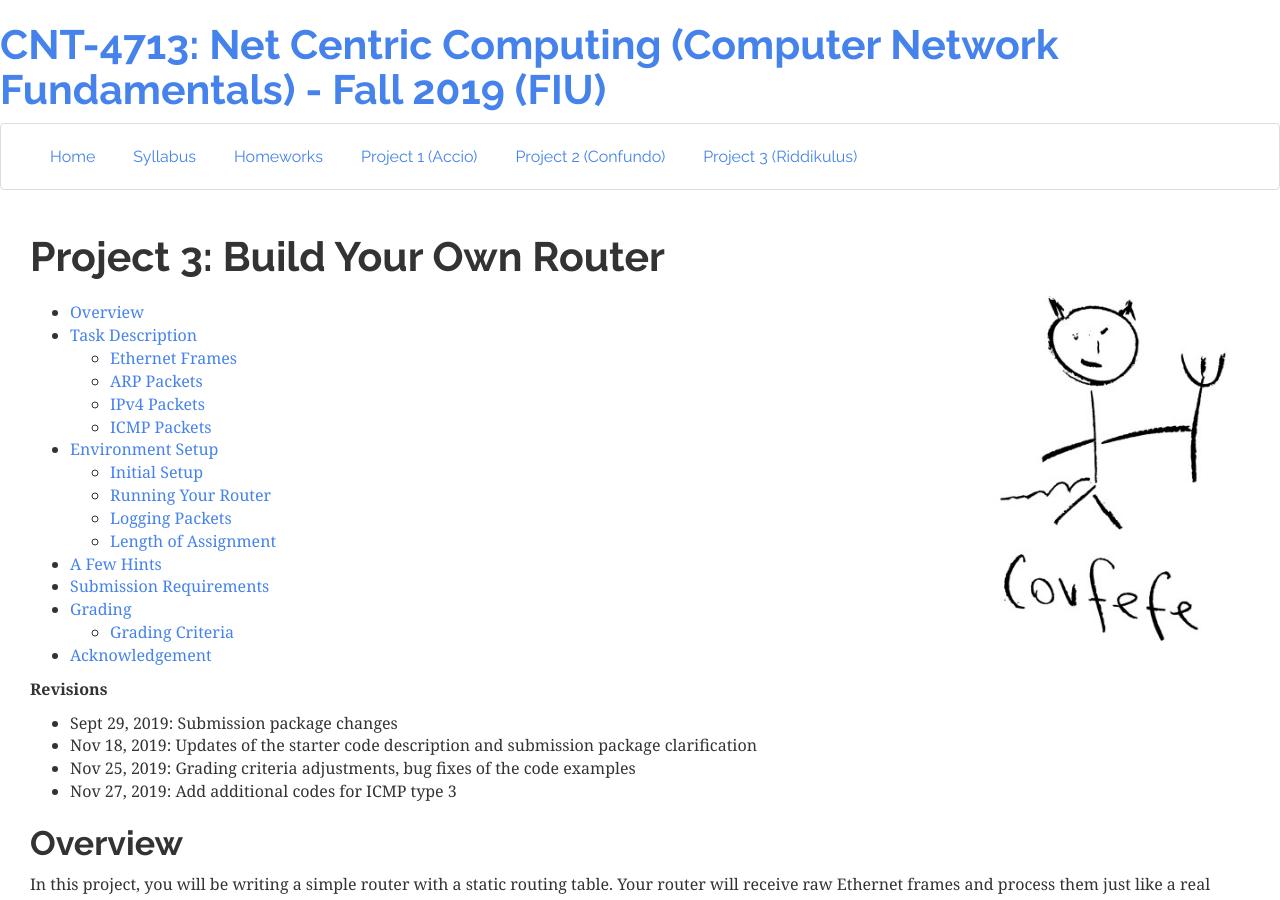
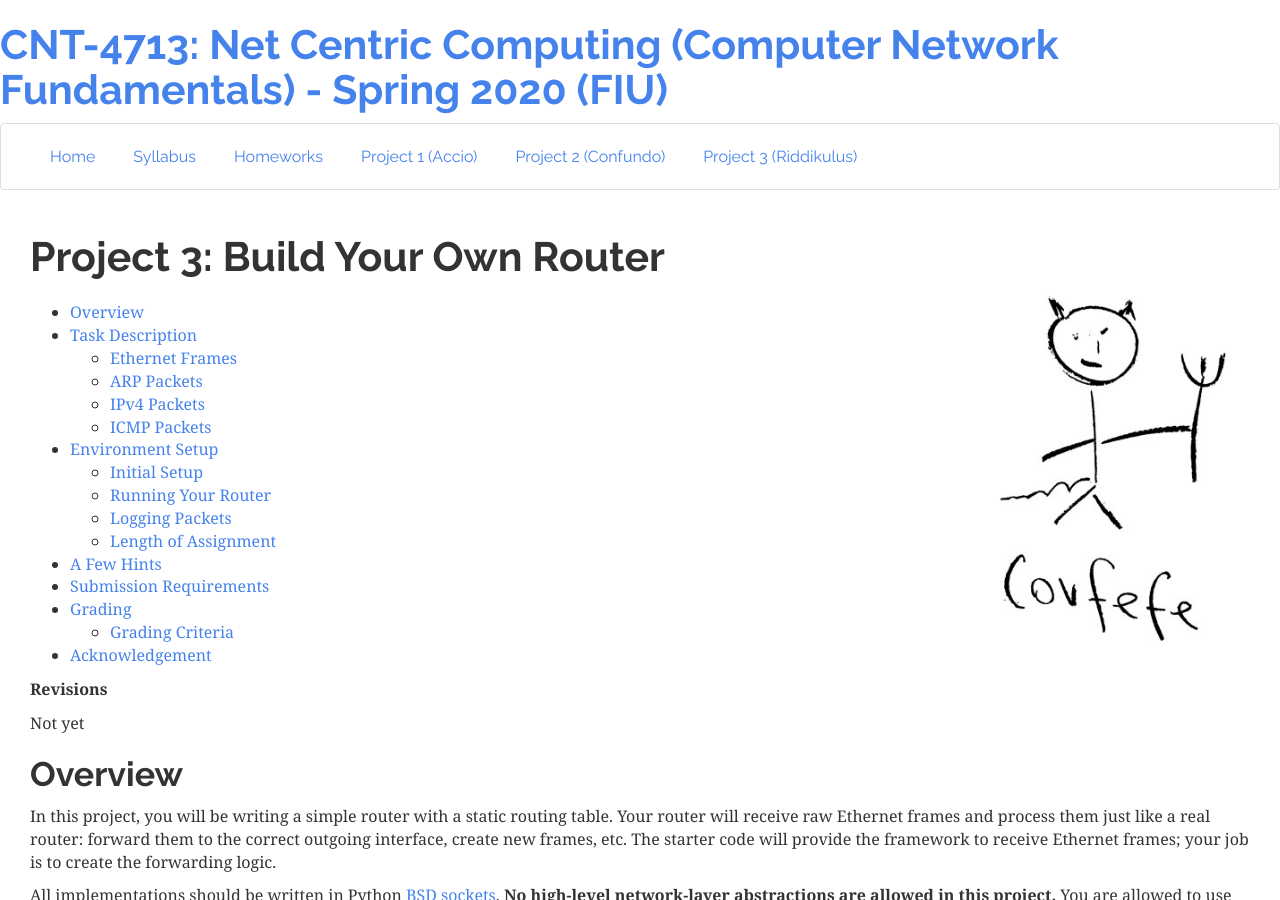
Before and after one commit to aa-fiu-classes/cnt-4713-web, a Jekyll site: the page built from project-3.md, in a window 1280 px wide and 900 px high. Built offline with Jekyll 4.4.1, drawn with Linux system fonts in a browser that asks for light colours; nearby versions of some CDN libraries.

Commit message:
Spring 2020

```diff
--- a/_config.yml
+++ b/_config.yml
@@ -10,13 +10,13 @@ kramdown:
   toc_levels: "2,3"
 
 url: https://users.cs.fiu.edu
-baseurl: /~afanasyev/classes/fall19/CNT-4713
+baseurl: /~afanasyev/classes/spring20/CNT-4713
 
 # Configuration for permalink
 permalink: /:title.html
 
 # Configuration for site
-title: "CNT-4713: Net Centric Computing (Computer Network Fundamentals) - Fall 2019 (FIU)"
+title: "CNT-4713: Net Centric Computing (Computer Network Fundamentals) - Spring 2020 (FIU)"
 description:
 author: Alex Afanasyev
 email:
@@ -59,6 +59,6 @@ course_info:
   final_room:
 
   projects:
-    - deadline: Week 5 (Sep 29, 2019)
-    - deadline: Week 10 (Nov 2, 2019)
-    - deadline: Week 15 (Dec 7, 2019)
+    - deadline: Week 5
+    - deadline: Week 10
+    - deadline: Week 15
--- a/project-3.md
+++ b/project-3.md
@@ -13,10 +13,7 @@ group: "Project 3"
 
 **Revisions**
 
-- Sept 29, 2019: Submission package changes
-- Nov 18, 2019: Updates of the starter code description and submission package clarification
-- Nov 25, 2019: Grading criteria adjustments, bug fixes of the code examples
-- Nov 27, 2019: Add additional codes for ICMP type 3
+Not yet
 
 ## Overview
 
```
Also changed, not shown: index.md (+1 -17 lines), project-1.md (+1 -1 lines), project-2.md (+1 -3 lines), .travis.yml, 1 other file.
